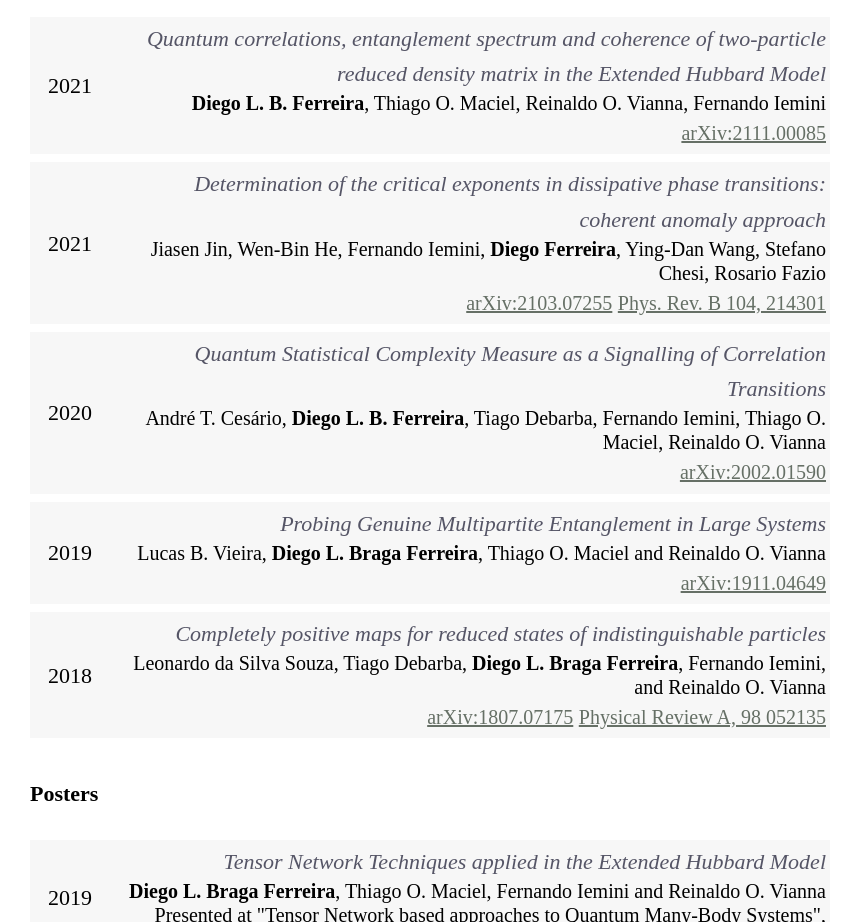
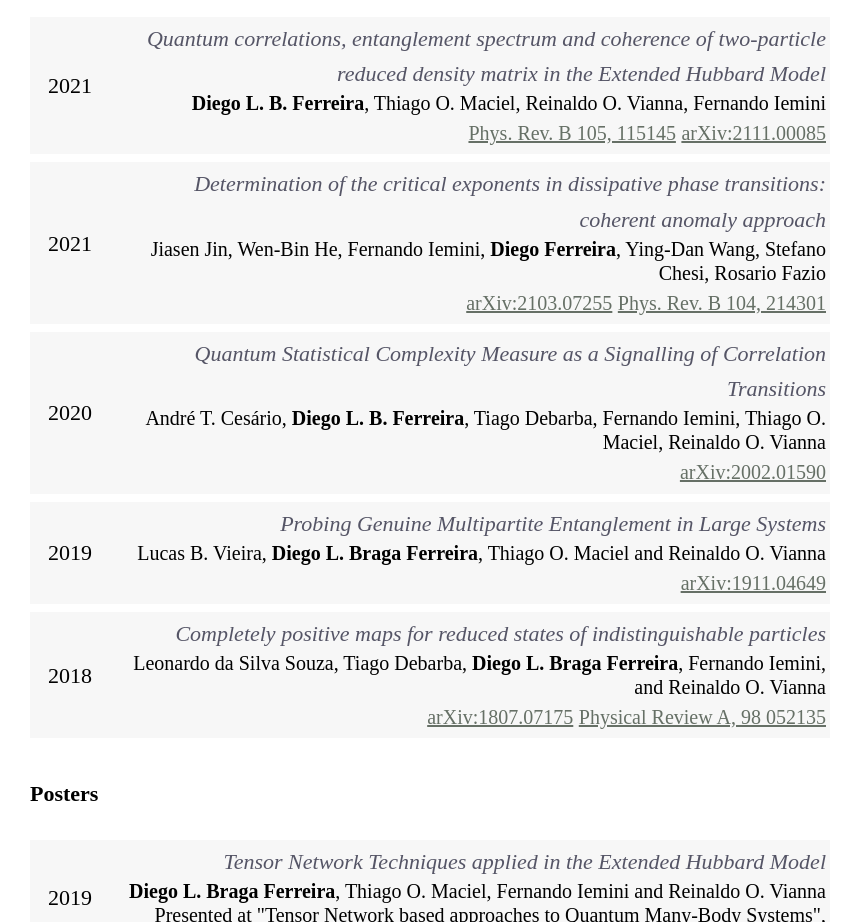
Before and after one commit to diegobragaferreira/diegobragaferreira, a plain HTML site: page docs/index.html in a window 1280 px wide. Shown: the part 1820-2742 px from the top of the page, without its empty margins (210-1067 px from the left). Drawn offline with Linux system fonts and the light colour scheme; some icons are missing; a web font is replaced by a local one.

Commit message:
last published article added

```diff
--- a/docs/index.html
+++ b/docs/index.html
@@ -122,6 +122,7 @@
       <td class="entry">
         <div class="title">Quantum correlations, entanglement spectrum and coherence of two-particle reduced density matrix in the Extended Hubbard Model</div>
         <div class="authors"><b>Diego L. B. Ferreira</b>, Thiago O. Maciel, Reinaldo O. Vianna, Fernando Iemini</div>
+        <a href="https://journals.aps.org/prb/abstract/10.1103/PhysRevB.105.115145" class="link">Phys. Rev. B 105, 115145</a>
         <a href="https://arxiv.org/abs/2111.00085" class="link">arXiv:2111.00085
         </a>
       </td>
```
